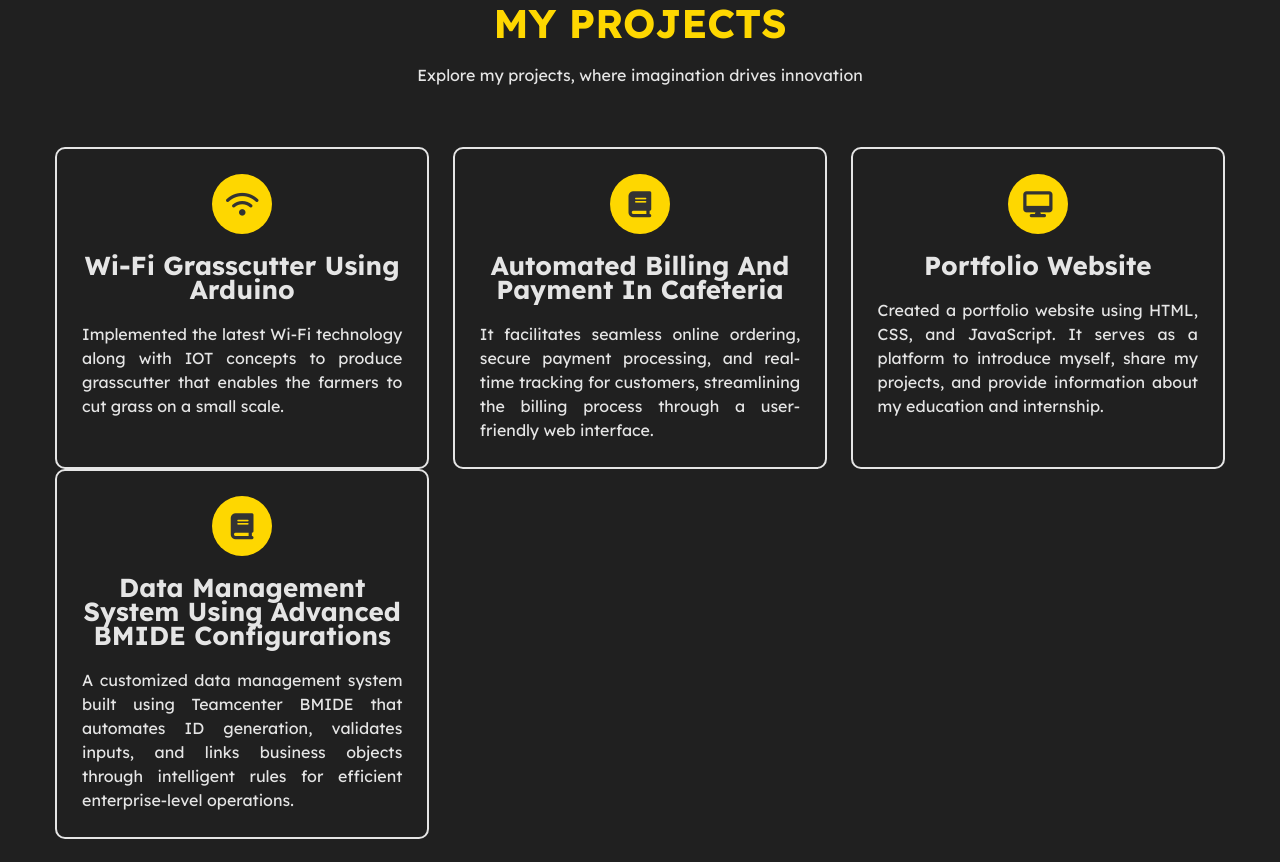
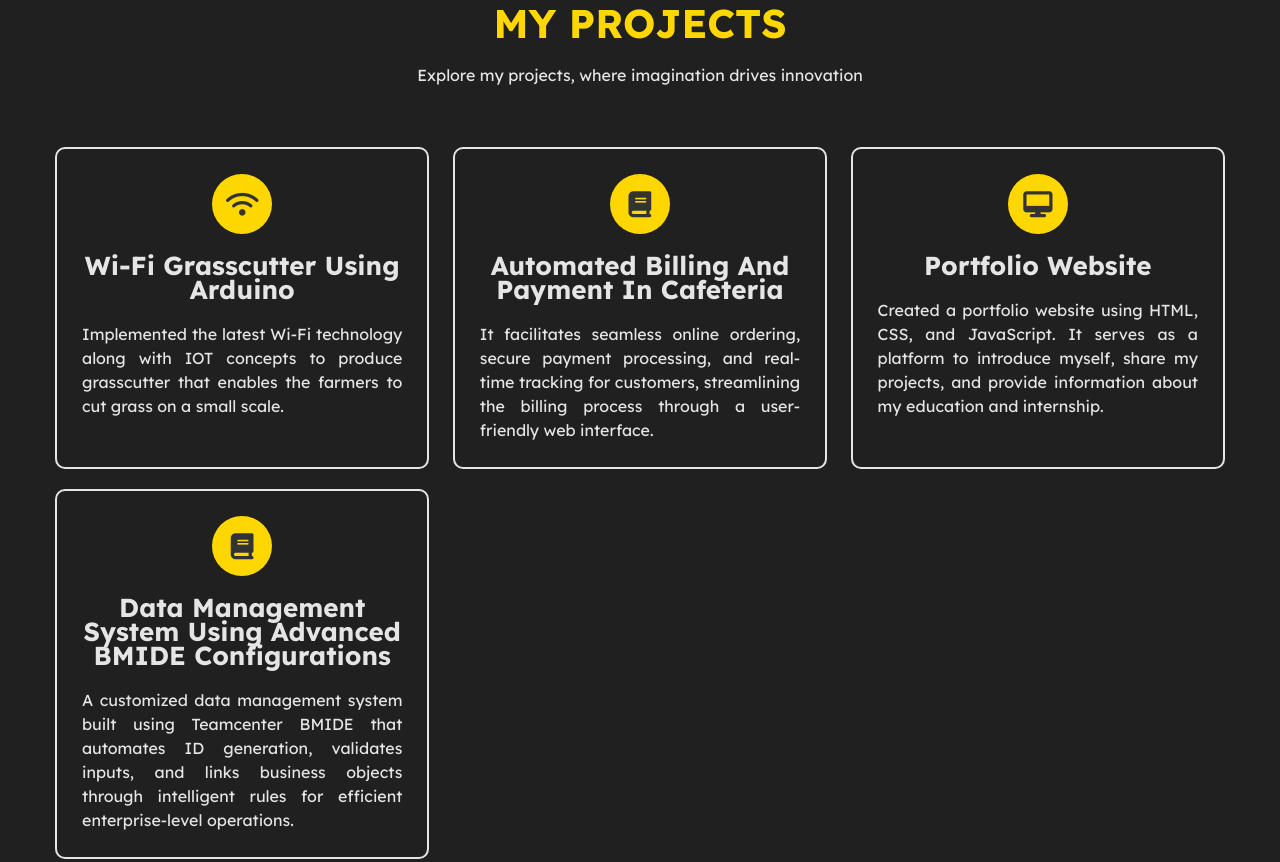
Before and after one commit to shruthikasenthil/ShruthiPortfolio, a plain HTML site: page index.html in a window 1280 px wide. Shown: the part 1717-2579 px from the top of the page. Drawn offline with nearby package versions, Linux system fonts and the light colour scheme.

Commit message:
Update styles.css

```diff
--- a/styles.css
+++ b/styles.css
@@ -341,9 +341,12 @@ profile-photo .img{
   display: flex;
   justify-content:space-between;
   flex-wrap: wrap;
+  gap: 20px;
 }
 .project{
     /* padding: 30px 15px; */
+    flex: 0 0 calc(50% - 10%);
+    max-width: calc(50% - 10px);
     color: #e5e5e5;
     border: 2px solid #e5e5e5;
     border-radius: 10px;
```
